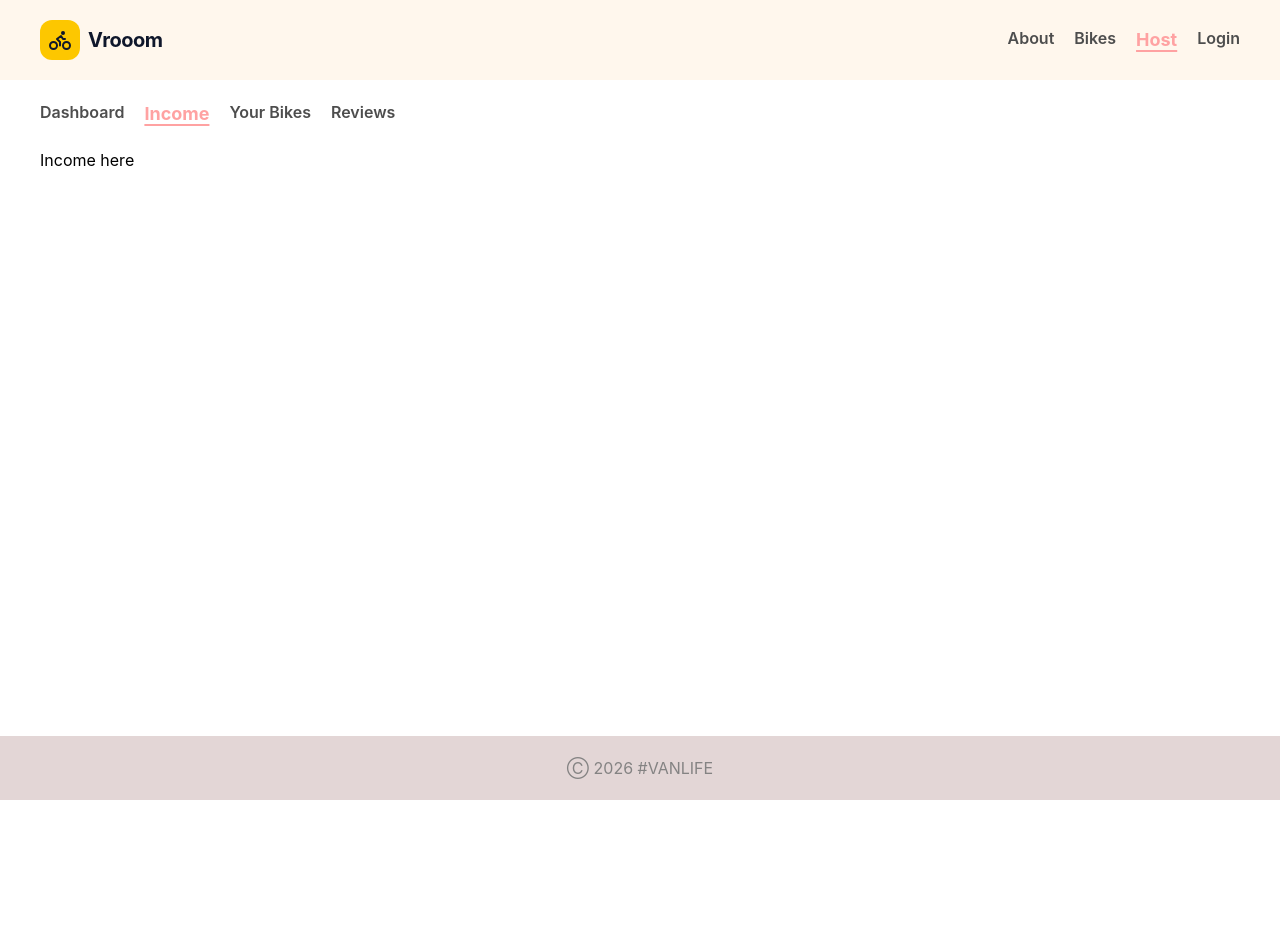
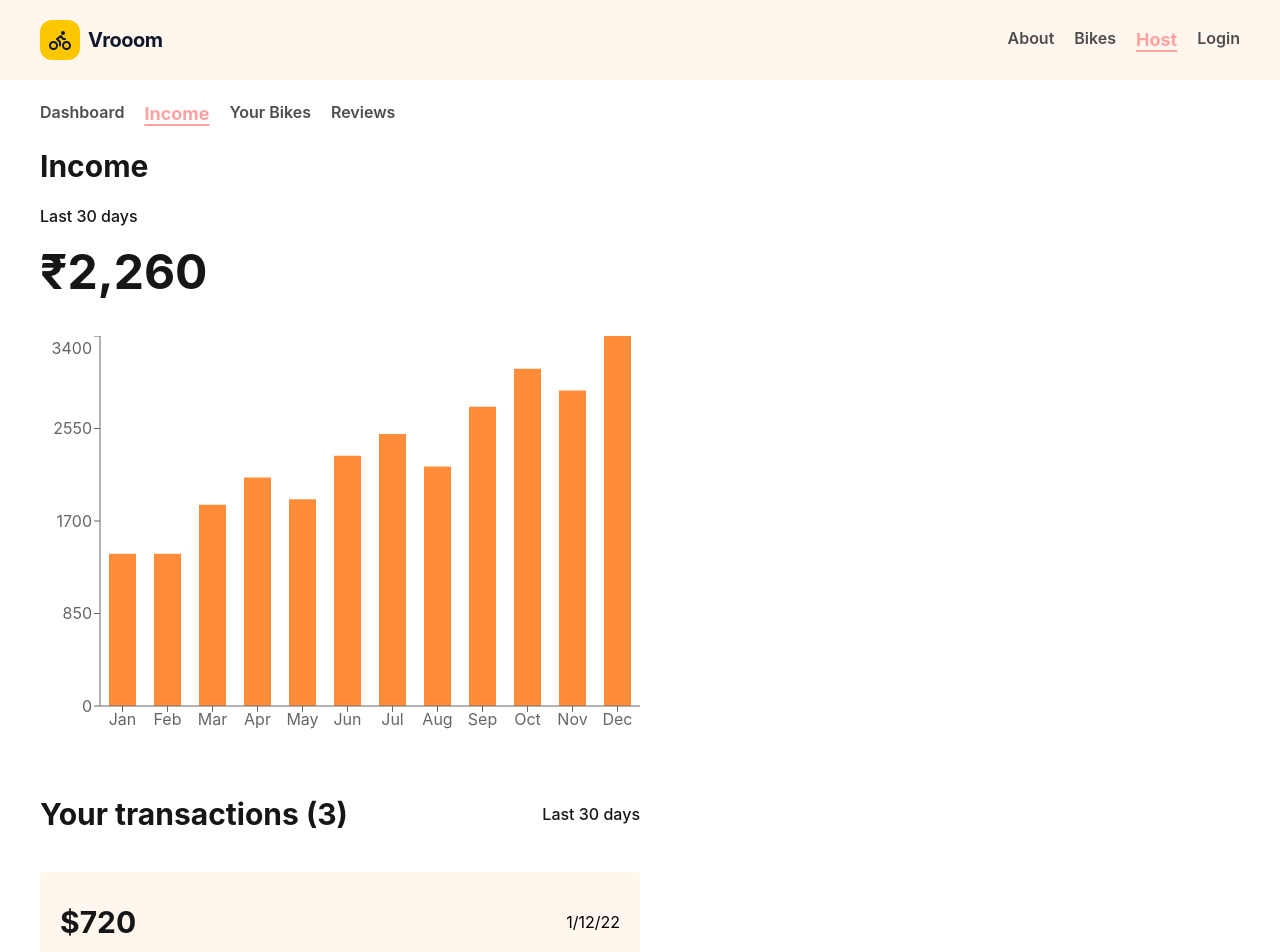
Before and after one commit to abhay0480-eng/Bike_rental_App, a React (Vite) app: page /host/income in a window 1280 px wide. Shown: the top 952 px of the page. Before the commit the page ends 800 px from the top, so only its background shows below. Built offline with nearby package versions, Linux system fonts and the light colour scheme.

Commit message:
Added a new dependency and built out the Income.tsx of new chart/income UI logic

```diff
--- a/package.json
+++ b/package.json
@@ -16,6 +16,7 @@
     "react": "^19.2.5",
     "react-dom": "^19.2.5",
     "react-router": "^7.14.2",
+    "recharts": "^3.8.1",
     "tailwind-merge": "^3.5.0",
     "tailwindcss": "^4.2.4"
   },
--- a/src/pages/host/Income.tsx
+++ b/src/pages/host/Income.tsx
@@ -1,9 +1,126 @@
+import { Bar, BarChart, ResponsiveContainer, XAxis, YAxis } from "recharts"
+import { H2 } from "../../ui/typography/H2"
+import { Ptag } from "../../ui/typography/PTag"
 
 
 export const Income = () => {
+    const formatAxisTick = (value: any): string => {
+        return `${value}`;
+    };
     return (
-        <div>
-            Income here
+        <div >
+            <H2>Income</H2>
+            <Ptag>Last 30 days</Ptag>
+            <H2 size="5xl">₹2,260</H2>
+            <div className="my-10">
+                <ResponsiveContainer
+                    height={400}
+                    width="50%"
+                >
+                    <BarChart
+                        accessibilityLayer
+                        barCategoryGap="20%"
+                        barGap={2}
+                        data={[
+                            {
+                                "name": "Jan",
+                                "amt": 1400
+                            },
+                            {
+                                "name": "Feb",
+                                "amt": 1400
+                            },
+                            {
+                                "name": "Mar",
+                                "amt": 1850
+                            },
+                            {
+                                "name": "Apr",
+                                "amt": 2100
+                            },
+                            {
+                                "name": "May",
+                                "amt": 1900
+                            },
+                            {
+                                "name": "Jun",
+                                "amt": 2300
+                            },
+                            {
+                                "name": "Jul",
+                                "amt": 2500
+                            },
+                            {
+                                "name": "Aug",
+                                "amt": 2200
+                            },
+                            {
+                                "name": "Sep",
+                                "amt": 2750
+                            },
+                            {
+                                "name": "Oct",
+                                "amt": 3100
+                            },
+                            {
+                                "name": "Nov",
+                                "amt": 2900
+                            },
+                            {
+                                "name": "Dec",
+                                "amt": 3400
+                            }
+                        ]}
+                        layout="horizontal"
+                        margin={{
+                            bottom: 0,
+                            left: 0,
+                            right: 0,
+                            top: 0
+                        }}
+                        stackOffset="none"
+                        syncMethod="index"
+                        throttleDelay="raf"
+                        throttledEvents={[
+                            'mousemove',
+                            'touchmove',
+                            'pointermove',
+                            'scroll',
+                            'wheel'
+                        ]}
+                    >
+                        <XAxis
+                            dataKey="name"
+                            tickFormatter={formatAxisTick}
+                            label={{ position: 'insideBottomRight', value: '', offset: -10 }}
+                        />
+                        <YAxis label={{ position: 'insideTopLeft', value: '', angle: -90, dy: 60 }} />
+                        <Bar dataKey="amt" fill="#FF8C38" />
+                        {/* <RechartsHookInspector /> */}
+                    </BarChart>
+                </ResponsiveContainer>
+            </div>
+
+            <div className="w-[50%]">
+                <div className="flex justify-between items-center">
+                    <H2>Your transactions (3) </H2>
+                    <Ptag>Last 30 days</Ptag>
+                </div>
+                <div>
+                    <div className="flex justify-between items-center bg-[#FFF7ED] my-5 rounded px-5 py-3">
+                        <H2>$720</H2>
+                        <p>1/12/22</p>
+                    </div>
+                    <div className="flex justify-between items-center bg-[#FFF7ED] my-5 rounded px-5 py-3">
+                        <H2>$720</H2>
+                        <p>1/12/22</p>
+                    </div>
+                    <div className="flex justify-between items-center bg-[#FFF7ED] my-5 rounded px-5 py-3">
+                        <H2>$720</H2>
+                        <p>1/12/22</p>
+                    </div>
+                </div>
+            </div>
         </div>
     )
 }
```
Also changed, not shown: 1 other file (tests, documents, lock files or other folders).
